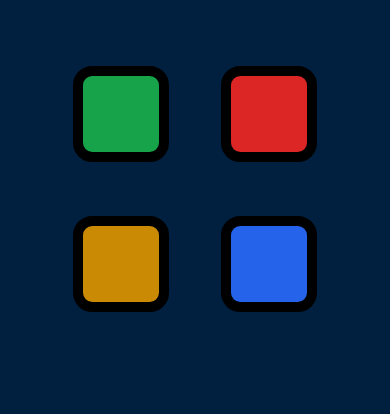
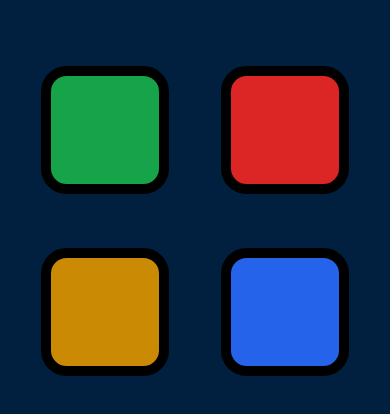
Before and after one commit to MohammadSoleimanikia/simon-game, a website: page docs/index.html in a window 390 px wide. Shown: the part 134-548 px from the top of the page. Drawn offline with nearby package versions, Linux system fonts and the light colour scheme.

Commit message:
add functionality

```diff
--- a/src/input.css
+++ b/src/input.css
@@ -12,7 +12,7 @@ body{
 }
 
 .btn{
-    @apply m-6 inline-block size-24 md:size-32 lg:size-52   border-[10px] border-black rounded-[20%];
+    @apply m-6 inline-block  size-32 lg:size-52   border-[10px] border-black rounded-[20%];
 }
 .game-over{
     @apply bg-red-600 opacity-80
```
Also changed, not shown: docs/styles.css.
